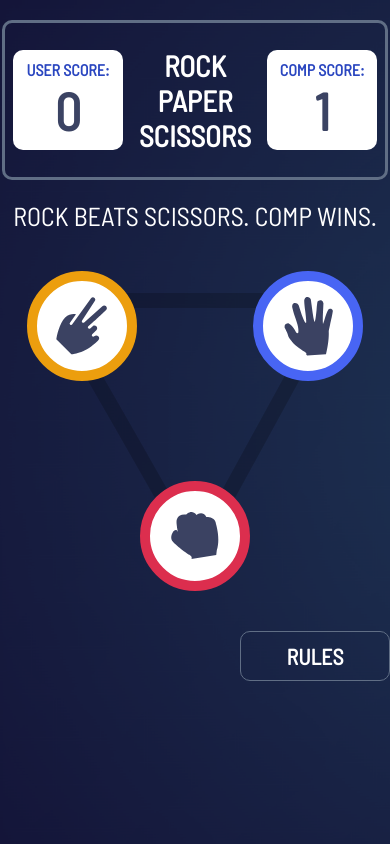
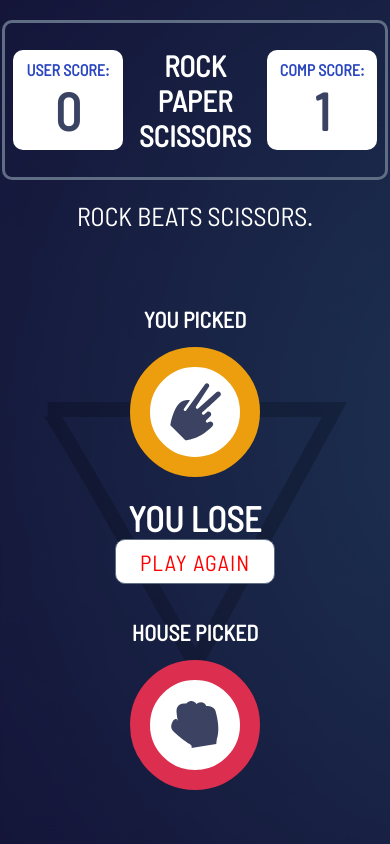
Before and after one commit to amr8644/Rock-Paper-Scissors-Game, a plain HTML site: page index.html in a window 390 px wide. Both pictures are taken after a click on the button 81 px from the left and 295 px from the top of the page. Drawn offline with Linux system fonts and the light colour scheme.

Commit message:
Added new section

```diff
--- a/app.js
+++ b/app.js
@@ -11,6 +11,8 @@ const reset = document.querySelector(".reset");
 const rules = document.querySelector(".rules-btn");
 const modal = document.querySelector(".modal");
 const closeModal = document.querySelector(".close-btn");
+const mainSection = document.querySelector(".main");
+// const playAgain = document.getElementsByClassName("play-again-btn");
 
 function compChoice() {
   const options = ["rock", "paper", "scissors"];
@@ -27,19 +29,54 @@ function game(userChoice) {
     case "paperrock":
       let addPlayer = playerCount++;
       playerScore.innerHTML = `${addPlayer}`;
-      text.textContent = `${userChoice} beats ${computerChoice}. User Wins.`;
+      text.textContent = `${userChoice} beats ${computerChoice}.`;
+      mainSection.innerHTML = `<div class="player-pick">
+      <h1>You Picked</h1>
+      <button class="${userChoice}"></button>
+    </div>
+    <div class="play-again">
+    <h1> YOU WIN </h1>
+      <button class="play-again-btn" onclick="playAgain()">Play Again</button>
+    </div>
+    <div class="house-pick">
+      <h1>House Picked</h1>
+      <button class="${computerChoice}"></button>
+    </div>`;
       break;
     case "rockppaper":
     case "paperscissors":
     case "scissorsrock":
       let addComp = compCount++;
       compScore.innerHTML = `${addComp}`;
-      text.innerHTML = `${computerChoice} beats ${userChoice}. Comp Wins.`;
+      text.innerHTML = `${computerChoice} beats ${userChoice}.`;
+      mainSection.innerHTML = `<div class="player-pick">
+      <h1>You Picked</h1>
+      <button class="${userChoice}"></button>
+    </div>
+    <div class="play-again">
+    <h1> YOU LOSE </h1>
+      <button class="play-again-btn" onclick="playAgain()">Play Again</button>
+    </div>
+    <div class="house-pick">
+      <h1>House Picked</h1>
+      <button class="${computerChoice}"></button>
+    </div>`;
       break;
     case "rockrrock":
     case "paperpaper":
     case "scissorsscissors":
-      text.innerHTML = `It's a tie.`;
+      mainSection.innerHTML = `<div class="player-pick">
+      <h1>You Picked</h1>
+      <button class="${userChoice}"></button>
+    </div>
+    <div class="play-again">
+    <h1> IT'S A TIE </h1>
+      <button class="play-again-btn" onclick="playAgain()">Play Again</button>
+    </div>
+    <div class="house-pick">
+      <h1>House Picked</h1>
+      <button class="${computerChoice}"></button>
+    </div>`;
       break;
   }
 }
@@ -62,5 +99,8 @@ rules.addEventListener("click", () => {
 closeModal.addEventListener("click", () => {
   modal.classList.remove("show-modal");
 });
+function playAgain() {
+  location.reload();
+}
 
 main();
--- a/style.css
+++ b/style.css
@@ -26,6 +26,7 @@ body {
   background-repeat: no-repeat;
   background-size: cover;
   height: 100vh;
+  text-transform: uppercase;
 }
 
 .header {
@@ -121,8 +122,8 @@ body {
 .rock,
 .paper,
 .scissors {
-  width: 120px;
-  height: 120px;
+  width: 160px;
+  height: 160px;
   border-radius: 99999px;
   cursor: pointer;
   background-color: #fff;
@@ -136,21 +137,21 @@ body {
   background-image: url(./images/icon-rock.svg);
   background-repeat: no-repeat;
   background-position: center;
-  border: 10px solid var(--Rock-Gradient);
+  border: 20px solid var(--Rock-Gradient);
 }
 .paper {
   background-image: url(./images/icon-paper.svg);
   background-repeat: no-repeat;
   background-position: center;
   outline: none;
-  border: 10px solid var(--Paper-Gradient);
+  border: 20px solid var(--Paper-Gradient);
 }
 .scissors {
   background-image: url(./images/icon-scissors.svg);
   background-repeat: no-repeat;
   background-position: center;
   outline: none;
-  border: 10px solid var(--Scissors-Gradient);
+  border: 20px solid var(--Scissors-Gradient);
 }
 
 .last {
@@ -242,6 +243,59 @@ body {
   margin-left: 15px;
 }
 
+/* .in-game {
+  width: 100%;
+  display: none;
+  align-items: center;
+  justify-content: space-evenly;
+  height: 320px;
+  margin-top: 40px;
+  color: #fff;
+} */
+.player-pick,
+.house-pick {
+  display: flex;
+  align-items: center;
+  justify-content: space-evenly;
+  flex-direction: column;
+  height: 100%;
+  width: 30%;
+  color: #fff;
+  font-size: 32px;
+}
+
+.play-again {
+  color: #fff;
+  display: flex;
+  align-items: center;
+  height: 50%;
+  justify-content: space-evenly;
+  flex-direction: column;
+}
+.play-again h1 {
+  font-size: 52px;
+  color: #fff;
+}
+.play-again-btn {
+  width: 190px;
+  height: 55px;
+  background: #fff;
+  border-radius: 10px;
+  text-transform: uppercase;
+  border: 1px solid var(--Header-Outline);
+  cursor: pointer;
+  font-family: "Barlow Semi Condensed", sans-serif;
+  font-size: 22px;
+  letter-spacing: 1px;
+  font-weight: 500;
+  color: red;
+  cursor: pointer;
+  transition: all 0.3s ease-in-out;
+}
+.play-again-btn:hover {
+  transform: scale(1.03);
+}
+
 @media screen and (max-width: 950px) {
   .title {
     width: 90%;
@@ -253,11 +307,19 @@ body {
   .paper-scissors {
     width: 60%;
   }
+  .player-pick h1,
+  .house-pick h1 {
+    font-size: 32px;
+  }
 }
 @media screen and (max-width: 768px) {
   .items {
     width: 55%;
     height: 60%;
+  }
+  .player-pick,
+  .house-pick {
+    width: 60%;
   }
 }
 @media screen and (max-width: 650px) {
@@ -266,15 +328,15 @@ body {
   }
 }
 
-@media screen and (max-width: 550px) {
+@media screen and (max-width: 553px) {
   .paper-scissors {
     width: 90%;
   }
   .rock,
   .paper,
   .scissors {
-    width: 110px;
-    height: 110px;
+    width: 130px;
+    height: 130px;
   }
   .score {
     width: 130px;
@@ -295,6 +357,21 @@ body {
   .items {
     width: 85%;
   }
+  .player-pick,
+  .house-pick {
+    width: 70%;
+  }
+  .play-again h1 {
+    font-size: 35px;
+  }
+  .player-pick h1,
+  .house-pick h1 {
+    font-size: 22px;
+  }
+  .play-again-btn {
+    width: 160px;
+    height: 45px;
+  }
 }
 @media screen and (max-width: 450px) {
   .title {
@@ -313,6 +390,19 @@ body {
   }
   .items {
     width: 90%;
+  }
+  .main {
+    flex-direction: column;
+    height: auto;
+  }
+  .player-pick,
+  .house-pick {
+    width: 100%;
+    margin: 20px 0;
+  }
+  .player-pick h1,
+  .house-pick h1 {
+    margin: 15px 0;
   }
 }
 @media screen and (max-width: 375px) {
```
